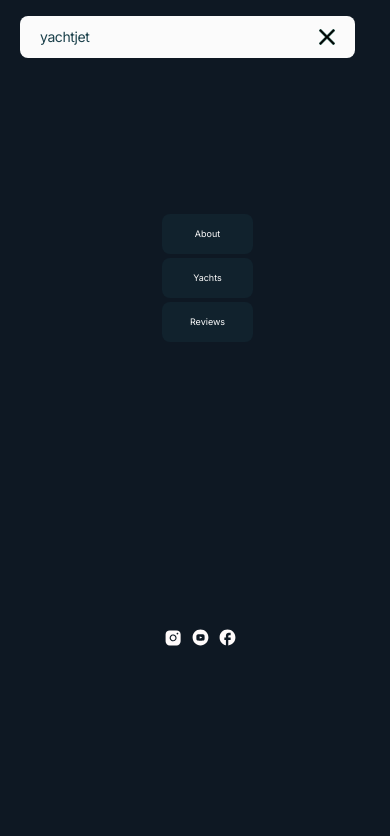
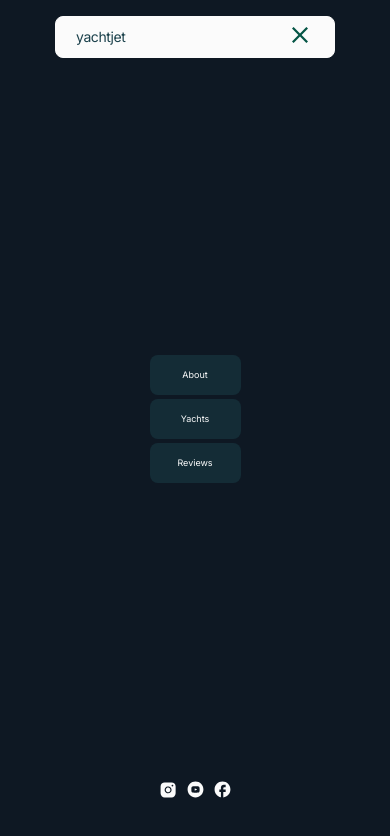
Before and after one commit to MariiaYatsenko/Comand_work, a plain HTML site: page index.html in a window 390 px wide. Both pictures are taken after a click on the button 321 px from the left and 41 px from the top of the page. Drawn offline with nearby package versions, Linux system fonts and the light colour scheme.

Commit message:
add index file

```diff
--- a/css/styles.css
+++ b/css/styles.css
@@ -63,6 +63,7 @@ input {
     max-width: 375px;
     padding: 0 19px;
     margin: 0 auto;
+    /*padding-left: 20%; new1*/
 }
 
 @media screen and (min-width: 768px) {
@@ -83,6 +84,10 @@ input {
 /* #region Header */
 /* mob */
 .header {
+    /*position: absolute;
+    left: 50%;
+    top: 20px;
+    transform: translateX(-50%);*/
     padding: 20px 0 0;
     background-repeat: no-repeat;
     background-position: top;
@@ -139,11 +144,15 @@ input {
 /* tab */
 @media screen and (min-width: 768px) {
     .header {
+
         background-repeat: no-repeat;
         background-position: top;
         background-size: cover;
         max-width: 768px;
         margin: 0 auto;
+    }
+    .mobile-menu.is-open {
+        display: none;
     }
 
     .burger-btn {
@@ -218,6 +227,10 @@ input {
     .header-list {
         margin: 0 283px 0 296px;
     }
+
+        .mobile-menu {
+            display: none;
+        }
 }
 
 /*Mobile-menu*/
@@ -230,9 +243,8 @@ input {
     top: 0;
     left: 0;
 
-    width: 375px;
-    height: 812px;
-    margin: 0 auto;
+    width: 100%;
+    height: 100%;
     background-color: #0E1823;
     opacity: 0;
     visibility: hidden;
@@ -241,110 +253,105 @@ input {
         visibility 250ms cubic-bezier(0.4, 0, 0.2, 1);
 }
 
+.icon-close {
+    transition: fill 250ms cubic-bezier(0.4, 0 0.2, 1),
+    transform 250ms cubic-bezier(0.4, 0, 0.2, 1);
+}
+
+.icon-close:hover,
+.icon-close:focus {
+    fill: #0e1823;
+}
+
+.modal-btn {
+    border: none;
+    background-color: #fbfbfb;
+    fill: #055545;
+    transition: transform 250ms cubic-bezier(0.4, 0, 0.2, 1);
+}
+
+.modal-btn:hover,
+.modal-btn:focus {}
+
 .mobile-menu.is-open {
     opacity: 1;
     visibility: visible;
     pointer-events: auto;
 }
+
 .mobile-menu-container {
-   align-items: center;
-    position: relative;
-    padding-top: 72px;
-    padding-bottom: 40px;
+    padding: 16px 20px 40px;
     display: flex;
     flex-direction: column;
     height: 100%;
-    margin: 0 auto;
+    align-items: center;
+    position: relative;
+    justify-content: space-between;
 }
 
 .mobile-nav{
-    max-width: 335px;
+    display: flex;
+    justify-content: space-between;
+    align-items: center;
+    padding: 7px 20px;
+    border: 1px solid #fbfbfb;
+    border-radius: 8px;
+    width: 100%;
     height: 42px;
-    border-radius: 8px;
     background-color: #fbfbfb;
-    display: flex;
-    align-items: center;
-    justify-content: space-between;
-    padding: 0 20px;
-
-    position: fixed;
-    top:16px;
-    left: 20px;
-    right: 20px;
-    transform: 0.3s ease-in-out;
 }
 
-.modal-btn {
-    padding: 0;
-    border: none;
-    background-color: transparent;
-}
-
-.icon-close {
-    display: block;
-    stroke: #055545;
-}
-
-.mobile-menu-nav{
-    margin: 142px 0;
-    width: 91px;
-    height: 128px;
-    background-color: #0e1823;
+.mobile-list {
     display: flex;
-    align-items: center;
-    justify-content: space-between;
-    padding: 0 20px;
-}
-
-.mobile-list{
+    flex-direction: column;
     gap: 4px;
 }
 
-.mobile-link{
- display: flex;
+.mobile-link {
     font-weight: 400;
     font-size: 9px;
     line-height: 1.3;
+    transition: backgrond-color 250ms cubic-bezier(0.4, 0, 0.2, 1),
+    color 250ms cubic-bezier(0.4, 0, 0.2, 1),
+    transform 250ms cubic-bezier(0.4, 0, 0.2, 1);
+    display: flex;
     border-radius: 8px;
- background-color: rgba(27, 65, 75, 0.25);
+    background-color: #1b414b80;
     width: 91px;
     height: 40px;
     color: #fbfbfb;
     align-items: center;
     justify-content: center;
-margin: 4px 0;
-transition: backgrond-color 0.3s ease;
 }
 
-.mobile-link:hover{
-
-    background-color:rgba(27, 65, 75, 0.5);
-
-
+.mobile-link:hover,
+.mobile-link:focus {
+    background-color: #1b414b;
+    transform: scale(1.1);
 }
 
-.mobile-list-icons{
-    width: 88px;
-    height: 24px;
-    margin: 144px 0;
+.mobile-list-icons {
+    display: flex;
     gap: 8px;
-    display: flex;
-    align-items: center;
-
-    padding: 0 20px;
-
-}
-
-.mobile-item-icons {
-display: inline;
 }
 
 .com-icon {
-    font-size: 16px;
-    fill: rgba(2251, 251, 251, 1);
-    transition: fill 0.3s ease;
+    width: 24px;
+    height: 24px;
+    text-decoration: none;
+    fill: #fbfbfb;
+    transition: fill 250ms cubic-bezier(0.4, 0, 0.2, 1);
+    border-radius: 30%;
+    position: relative;
+    overflow: hidden;
 }
 
-.com-icon:hover{
-    fill: rgba(2251, 251, 251, 0.2);
+.com-icon:hover,
+.com-icon:focus {
+    fill: #fbfbfbcc;
 }
+
+.icon{
+transition: stroke 250ms cubic-bezier(0.4, 0, 0.2, 1),
+        transform 250ms cubic-bezier(0.4, 0, 0.2, 1);
+}
```
Also changed, not shown: index.html (+2 -1 lines). Lines whose indentation alone changed are shown as unchanged.
